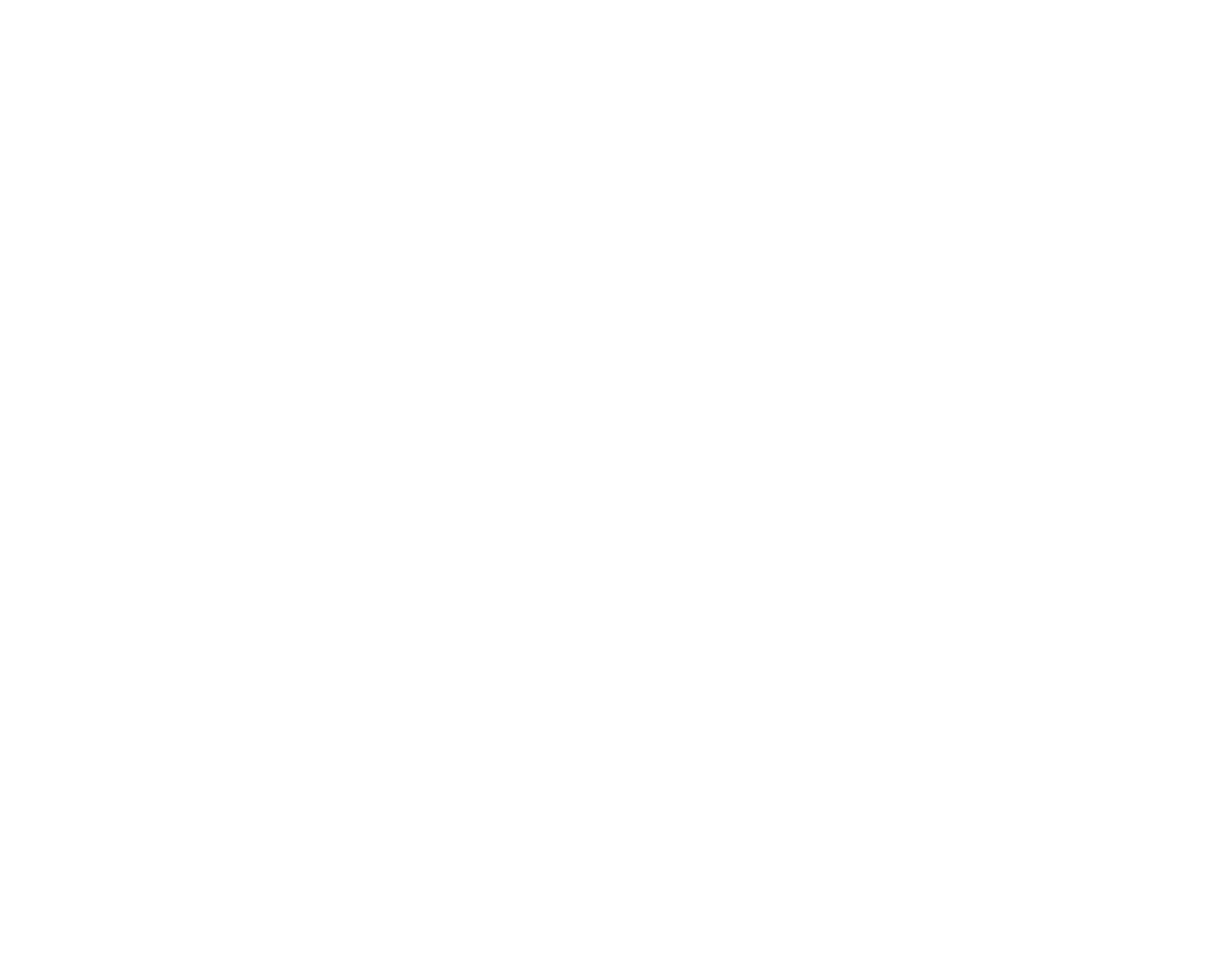
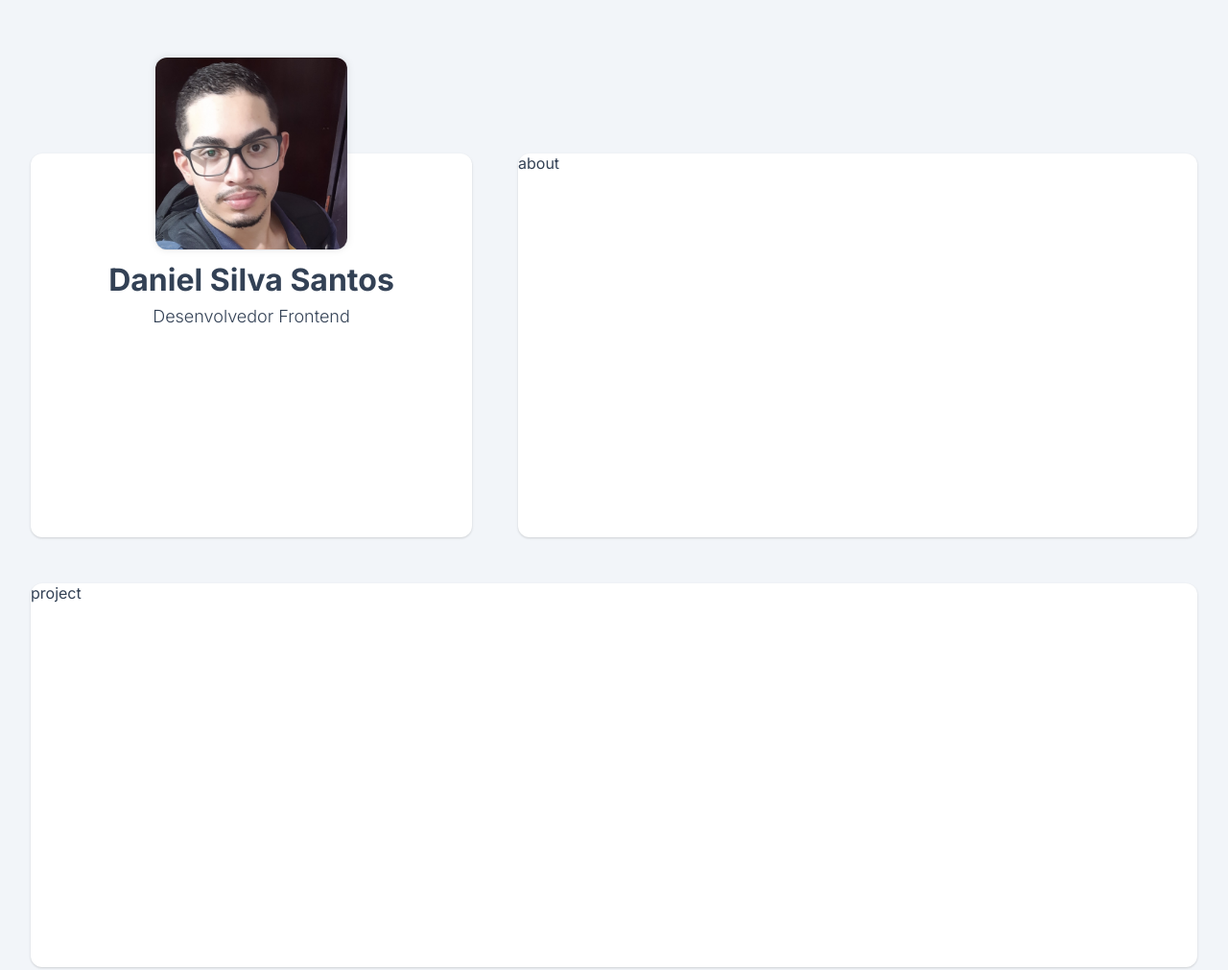
Before and after one commit to devdanielsilva/my-portfolio, a plain HTML site: page index.html in a window 1280 px wide. Shown: the whole page at 96% size. Before the commit the page ends 800 px from the top, so only its background shows below. Drawn offline with nearby package versions, Linux system fonts and the light colour scheme.

Commit message:
atualizando informações do usuário 27.02.2025

```diff
--- a/index.html
+++ b/index.html
@@ -5,7 +5,32 @@
     <meta name="viewport" content="width=device-width, initial-scale=1.0" />
     <title>Meu Portifólio</title>
     <link rel="shortcut icon" href="favicon.ico" type="image/x-icon" />
-    <link rel="stylesheet" href="style/style.css" />
+    <link rel="stylesheet" href="style/global.css" />
+    <link rel="preconnect" href="https://fonts.gstatic.com" />
+    <link
+      href="https://fonts.googleapis.com/css2?family=Inter:wght@300;400;600;700&display=swap"
+      rel="stylesheet"
+    />
+
+    <!-- Script AOS - Animações -->
+    <link href="https://unpkg.com/aos@2.3.1/dist/aos.css" rel="stylesheet" />
+
+    <script src="https://unpkg.com/@phosphor-icons/web"></script>
   </head>
-  <body></body>
+  <body>
+    <div class="app">
+      <section class="card user">
+        <picture>
+          <img src="./assets/eu.jpg" alt="Minha Imagem" />
+        </picture>
+
+        <div class="user_content">
+          <h1>Daniel Silva Santos</h1>
+          <p><span>Desenvolvedor Frontend</span></p>
+        </div>
+      </section>
+      <section class="card">about</section>
+      <section class="card projects">project</section>
+    </div>
+  </body>
 </html>
--- /dev/null
+++ b/style/global.css
@@ -0,0 +1,59 @@
+@import url(./user.css);
+* {
+  padding: 0px;
+  margin: 0px;
+  box-sizing: border-box;
+}
+
+:root {
+  --primary: #334155;
+  --secondary: #2c2d2e;
+
+  --link: #107fd2;
+
+  --background-card: #fff;
+  --background-badge: #e6eef5;
+  --background-body: #f2f5f9;
+
+  --shadow-image: rgba(17, 17, 26, 0.05) 0px 1px 0px,
+    rgba(17, 17, 26, 0.1) 0px 0px 8px;
+  --shadow-card: rgba(0, 0, 0, 0.1) 0px 1px 3px 0px,
+    rgba(0, 0, 0, 0.06) 0px 1px 2px 0px;
+}
+
+body {
+  background-color: var(--background-body);
+  color: var(--primary);
+  font: 400 16px "Inter", sans-srif;
+}
+
+.app {
+  display: grid;
+  grid-template-columns: 460px 1fr;
+  gap: 48px;
+
+  width: 100%;
+  max-width: 1366px;
+
+  padding: 0 32px;
+  margin: 160px auto 100px;
+}
+
+section {
+  height: 400px;
+}
+
+.projects {
+  grid-column: 1/3;
+}
+
+.card {
+  border-radius: 12px;
+  background: var(--background-card);
+  box-shadow: var(--shadow-card);
+}
+
+.subtitle {
+  font-size: 28px;
+  font-weight: 600;
+}
--- a/style/style.css
+++ /dev/null
@@ -1,5 +0,0 @@
-* {
-  padding: 0px;
-  margin: 0px;
-  box-sizing: border-box;
-}
--- /dev/null
+++ b/style/user.css
@@ -0,0 +1,42 @@
+.user {
+  padding: 0 40px 40px;
+
+  display: flex;
+  flex-direction: column;
+  align-items: center;
+  row-gap: 12px;
+}
+
+.user picture {
+  width: 200px;
+  height: 200px;
+
+  border-radius: 12px;
+  box-shadow: var(--shadow-image);
+
+  margin-top: -100px; /*Colocar a imagem um pouco para fora do card das informações do usuário.*/
+}
+
+.user picture img {
+  width: 100%;
+  height: 100%;
+  object-fit: cover;
+
+  border-radius: 12px;
+}
+
+.user_content {
+  display: flex;
+  flex-direction: column;
+  align-items: center;
+  row-gap: 8px; /*Afasta os elementos de e em baixo.*/
+}
+
+.user_content h1 {
+  font-size: 32px;
+}
+
+.user_content p {
+  font-size: 18px;
+  font-weight: 300;
+}
```
Also changed, not shown: assets/eu.jpg (added).
